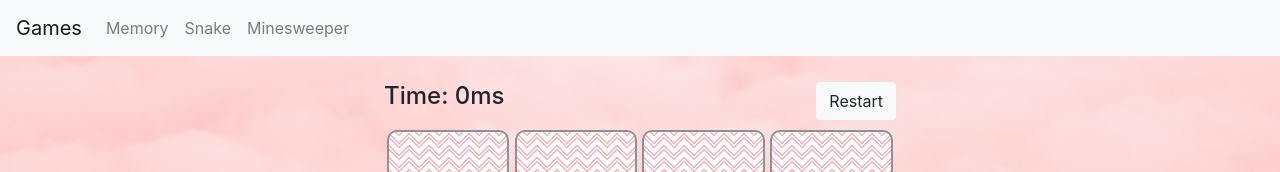
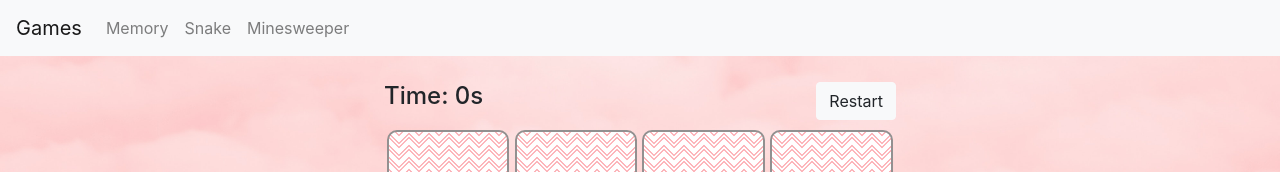
Before and after one commit to antonina-t/pink-games, a React app: page /#/memory in a window 1280 px wide. Shown: the top 172 px of the page. Built offline with nearby package versions, Linux system fonts and the light colour scheme.

Commit message:
Replace timer

```diff
--- a/package.json
+++ b/package.json
@@ -20,7 +20,6 @@
   "license": "ISC",
   "dependencies": {
     "bootstrap": "^4.5.0",
-    "pretty-ms": "^7.0.0",
     "react": "^16.13.1",
     "react-bootstrap": "^1.2.1",
     "react-dom": "^16.13.1",
--- a/src/memory/StatusBar.js
+++ b/src/memory/StatusBar.js
@@ -1,14 +1,19 @@
 import React from "react";
-import ms from "pretty-ms";
 import Button from "react-bootstrap/Button";
 import "./StatusBar.css";
 
-function StatusBar({ time, win, onRestart }) {
+function StatusBar({ timeMs, win, onRestart }) {
+  const totalSeconds = Math.floor(timeMs / 1000);
+  const minutes = Math.floor(totalSeconds / 60);
+  const seconds = totalSeconds - minutes * 60;
+
   return (
     <div>
       <div className="status-container">
         {win && <h4 className="win">You won!&nbsp;</h4>}
-        <h4 className="timer">Time: {ms(time)}</h4>
+        <h4 className="timer">
+          Time: {minutes > 0 ? minutes + "m " : ""} {seconds}s
+        </h4>
         <Button variant="light" className="reset" onClick={onRestart}>
           Restart
         </Button>
--- a/src/memory/index.js
+++ b/src/memory/index.js
@@ -64,19 +64,6 @@ function Memory() {
       })
     );
   }
-
-  // Show all cards for 3 seconds at start
-  /*
-	useEffect(() => {
-		setTimeout(() => {
-			let index = 0;
-			for (const card of cards) {
-				setTimeout(() => setCardIsFlipped(card.id, false), index++ * 100);
-			}
-			setTimeout(() => setCanFlip(true), cards.length * 100);
-		}, 3000);
-	}, []);
-	*/
 
   function onSuccessGuess() {
     setCardCanFlip(firstCard.id, false);
@@ -172,7 +159,7 @@ function Memory() {
 
   return (
     <div className="memory-container">
-      <StatusBar win={win} time={time} onRestart={() => restart()}></StatusBar>
+      <StatusBar win={win} timeMs={time} onRestart={() => restart()}></StatusBar>
       {rows}
     </div>
   );
```
Also changed, not shown: 1 other file (tests, documents, lock files or other folders).
